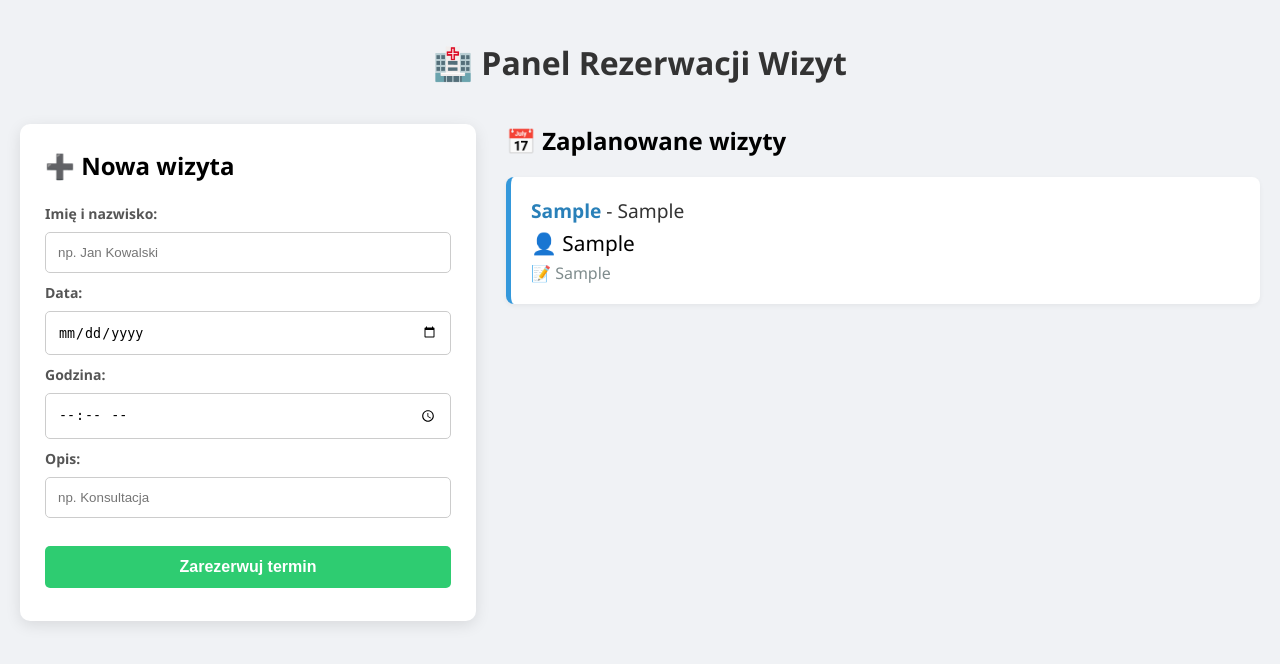
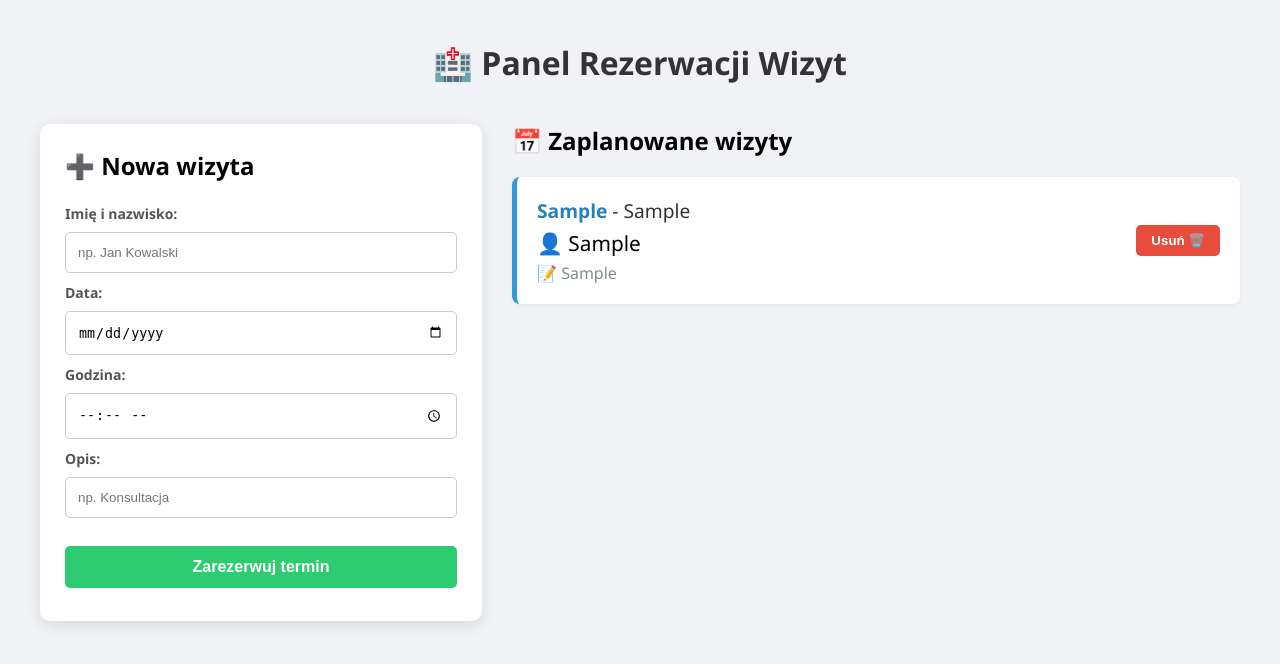
Before and after one commit to Elenaa78/booking-system-api, a FastAPI app: page / in a window 1280 px wide. Shown: the top 664 px of the page. Run offline with FastAPI, Linux system fonts and the light colour scheme; tables that the repository leaves empty hold one stand-in row (values such as "Sample post").

Commit message:
Dodano przycisk i logikę usuwania wizyt

```diff
--- a/templates/index.html
+++ b/templates/index.html
@@ -13,16 +13,14 @@
 
         h1 { text-align: center; color: #333; margin-bottom: 40px; }
 
-        /* --- UKŁAD STRONY (TO JEST NOWOŚĆ) --- */
         .kontener {
-            display: flex;       /* To ustawia elementy obok siebie */
-            gap: 30px;           /* Odstęp między lewą a prawą stroną */
-            max_width: 1200px;   /* Maksymalna szerokość całej strony */
-            margin: 0 auto;      /* Wyśrodkowanie na ekranie */
-            align-items: flex-start; /* Żeby elementy nie rozciągały się na siłę */
+            display: flex;
+            gap: 30px;
+            max-width: 1200px;
+            margin: 0 auto;
+            align-items: flex-start;
         }
 
-        /* Lewa kolumna (Formularz) - zajmuje 35% miejsca */
         .lewa-strona {
             flex: 35%;
             background: white;
@@ -44,6 +42,9 @@
             margin-bottom: 15px;
             border-radius: 8px;
             box-shadow: 0 2px 5px rgba(0,0,0,0.05);
+            display: flex;
+            justify-content: space-between;
+            align-items: center;
         }
 
         input, button {
@@ -55,7 +56,7 @@
             box-sizing: border-box;
         }
 
-        button {
+        .btn-dodaj {
             background-color: #2ecc71;
             color: white;
             border: none;
@@ -64,7 +65,20 @@
             font-size: 16px;
             margin-top: 20px;
         }
-        button:hover { background-color: #27ae60; }
+        .btn-dodaj:hover { background-color: #27ae60; }
+
+        .btn-usun {
+            background-color: #e74c3c;
+            color: white;
+            border: none;
+            padding: 8px 15px;
+            border-radius: 5px;
+            cursor: pointer;
+            width: auto;
+            font-weight: bold;
+        }
+        .btn-usun:hover { background-color: #c0392b; }
+
         label { font-weight: bold; font-size: 14px; color: #555; }
     </style>
 </head>
@@ -89,7 +103,7 @@
                 <label>Opis:</label>
                 <input type="text" id="opis" placeholder="np. Konsultacja">
 
-                <button type="submit">Zarezerwuj termin</button>
+                <button type="submit" class="btn-dodaj">Zarezerwuj termin</button>
             </form>
         </div>
 
@@ -98,6 +112,7 @@
 
             {% for wizyta in wizyty %}
                 <div class="wizyta">
+                    <div>
                         <div style="font-size: 1.2em; color: #2980b9; font-weight: bold;">
                             {{ wizyta.godzina }} <span style="color: #333; font-weight: normal;">- {{ wizyta.data }}</span>
                         </div>
@@ -108,8 +123,13 @@
                             📝 {{ wizyta.opis }}
                         </div>
                     </div>
+
+                    <button class="btn-usun" onclick="usunWizyte({{ wizyta.id }})">
+                        Usuń 🗑️
+                    </button>
+                </div>
             {% else %}
-                <div class="wizyta" style="border-left-color: #ccc;">
+                <div class="wizyta" style="border-left-color: #ccc; display: block;">
                     <p>📭 Brak zaplanowanych wizyt. Dodaj pierwszą po lewej!</p>
                 </div>
             {% endfor %}
@@ -120,20 +140,17 @@
     <script>
         document.getElementById('formRezerwacji').addEventListener('submit', async function(event) {
             event.preventDefault();
-
             const dane = {
                 klient: document.getElementById('klient').value,
                 data: document.getElementById('data').value,
                 godzina: document.getElementById('godzina').value,
                 opis: document.getElementById('opis').value
             };
-
             const odpowiedz = await fetch('/api/wizyty', {
                 method: 'POST',
                 headers: { 'Content-Type': 'application/json' },
                 body: JSON.stringify(dane)
             });
-
             if (odpowiedz.ok) {
                 window.location.reload();
             } else {
@@ -141,6 +158,22 @@
                 alert("❌ Błąd: " + blad.detail);
             }
         });
+
+        async function usunWizyte(id) {
+            if (!confirm("Czy na pewno chcesz odwołać tę wizytę?")) {
+                return;
+            }
+
+            const odpowiedz = await fetch('/api/wizyty/' + id, {
+                method: 'DELETE'
+            });
+
+            if (odpowiedz.ok) {
+                window.location.reload();
+            } else {
+                alert("❌ Nie udało się usunąć wizyty.");
+            }
+        }
     </script>
 
 </body>
```
Lines whose indentation alone changed are shown as unchanged.
